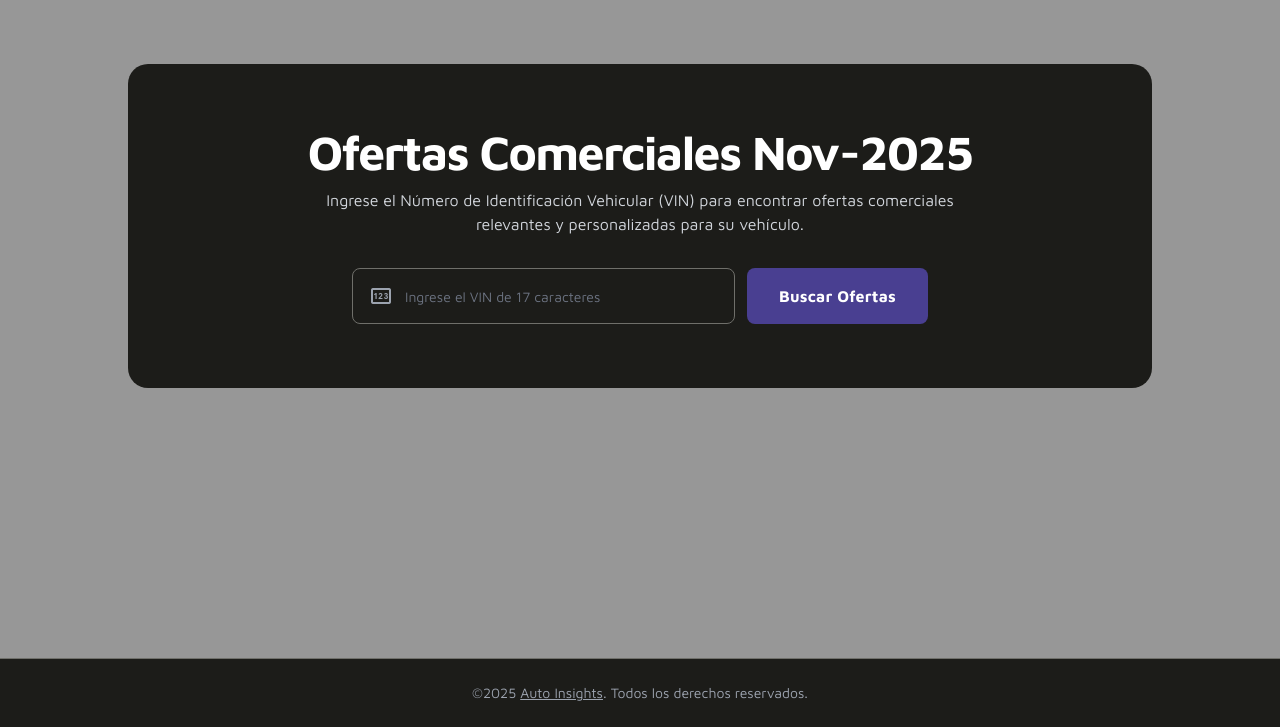
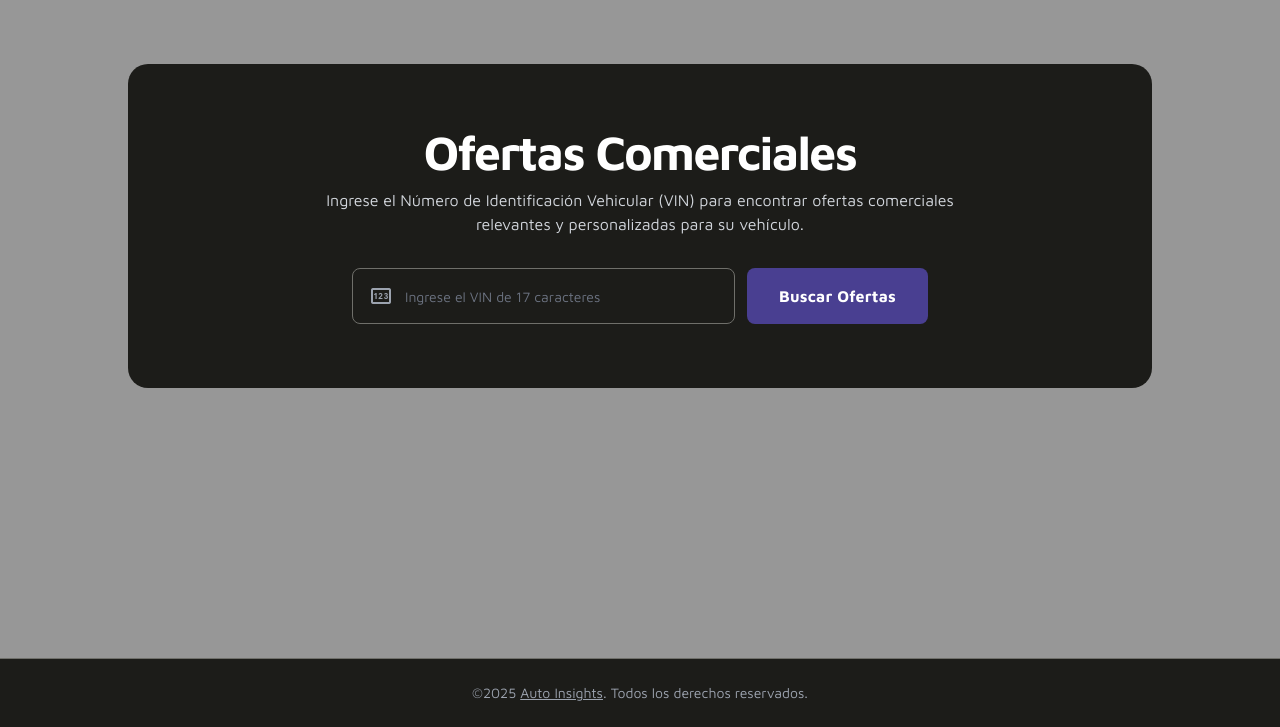
Before and after one commit to GrupoGranauto/OfertasComerciales-GN, a website: page public/index.html in a window 1280 px wide. Shown: the part 73-800 px from the top of the page. Drawn offline with nearby package versions, Linux system fonts and the light colour scheme.

Commit message:
Se elimino Nov-2025

```diff
--- a/public/index.html
+++ b/public/index.html
@@ -44,7 +44,7 @@
           >
             <div class="flex flex-col gap-3">
               <h1 class="hero-title text-4xl font-bold leading-tight tracking-[-0.033em] sm:text-5xl">
-                Ofertas Comerciales Nov-2025
+                Ofertas Comerciales
               </h1>
               <p class="hero-subtitle text-base font-normal leading-normal max-w-2xl mx-auto">
                 Ingrese el Número de Identificación Vehicular (VIN) para encontrar ofertas comerciales relevantes y
--- a/server.js
+++ b/server.js
@@ -92,8 +92,7 @@ app.get("/api/ofertas", async (req, res) => {
         ofertas_r          AS ofertas
       FROM \`${PROJECT_TABLE}\`
       WHERE TRIM(LOWER(vin)) = TRIM(LOWER(@vin))
-      LIMIT 1
-    `;
+      LIMIT 1`;
 
     console.log(">> Ejecutando query sobre:", PROJECT_TABLE);
 
```
